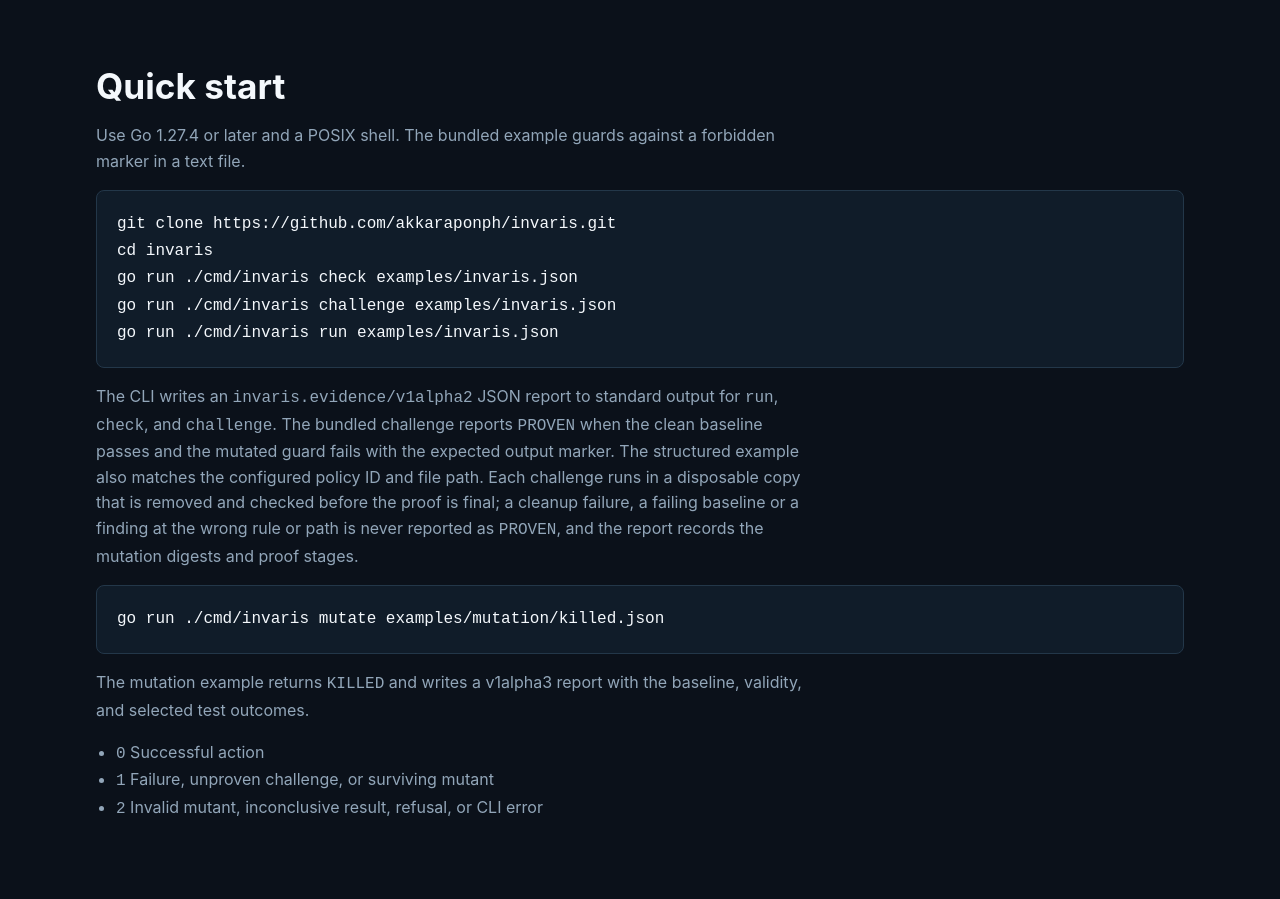
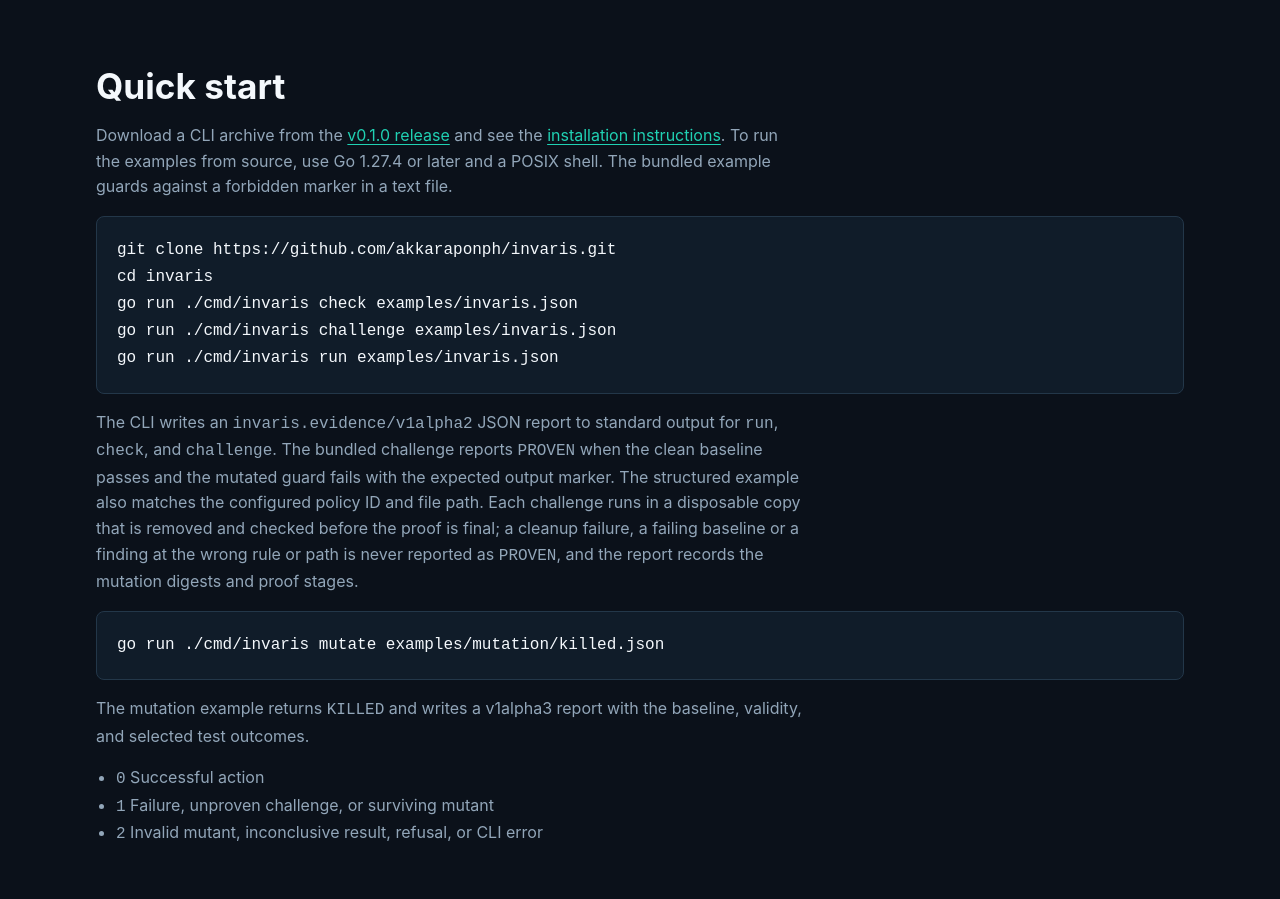
Before and after one commit to akkaraponph/invaris, a plain HTML site: page docs/index.html in a window 1280 px wide. Shown: the part 1160-2059 px from the top of the page. Drawn offline with Linux system fonts and the light colour scheme.

Commit message:
docs: explain installation from release archives

```diff
--- a/docs/index.html
+++ b/docs/index.html
@@ -53,7 +53,7 @@
 
     <section aria-labelledby="quick-start">
       <h2 id="quick-start">Quick start</h2>
-      <p>Use Go 1.27.4 or later and a POSIX shell. The bundled example guards against a forbidden marker in a text file.</p>
+      <p>Download a CLI archive from the <a href="https://github.com/akkaraponph/invaris/releases/tag/v0.1.0">v0.1.0 release</a> and see the <a href="https://github.com/akkaraponph/invaris/blob/main/README.md#install-the-cli">installation instructions</a>. To run the examples from source, use Go 1.27.4 or later and a POSIX shell. The bundled example guards against a forbidden marker in a text file.</p>
       <pre><code>git clone https://github.com/akkaraponph/invaris.git
 cd invaris
 go run ./cmd/invaris check examples/invaris.json
```
Also changed, not shown: README.md.
